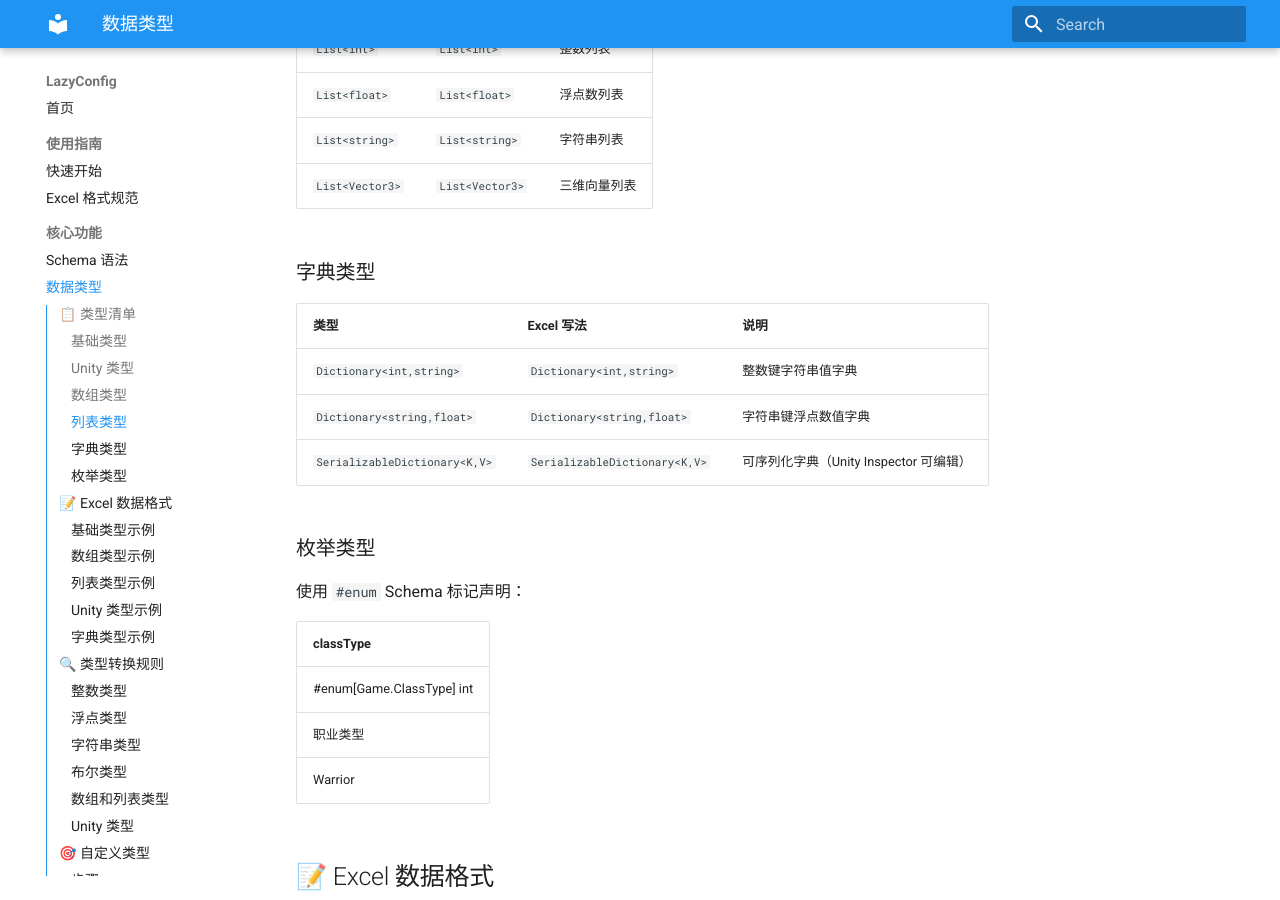
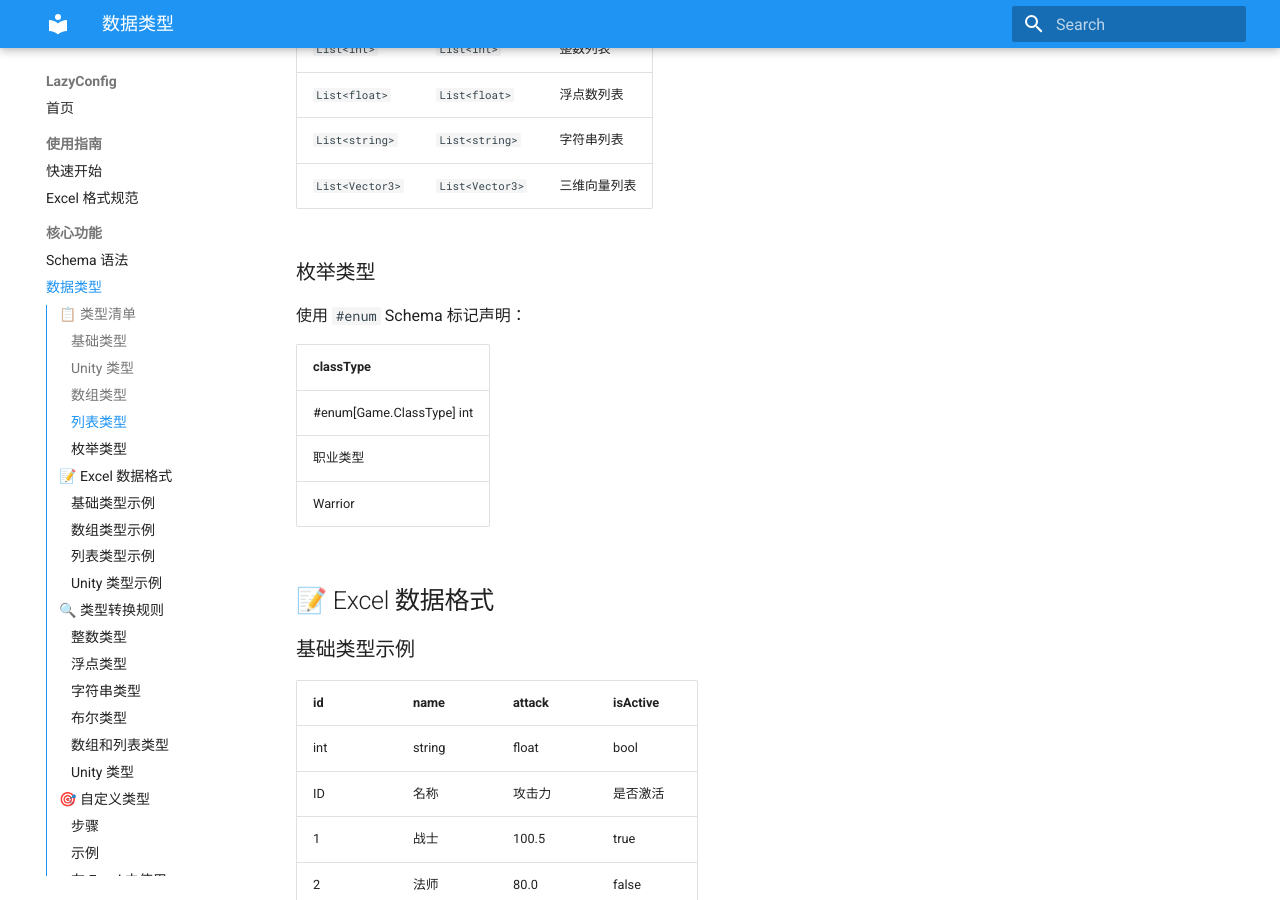
Before and after one commit to CodeWallace/LazyConfig_docs, an MkDocs documentation site: the page built from docs/data-types.md, in a window 1280 px wide and 900 px high, scrolled down 1691 px. Built offline with MkDocs 1.6.1 and Material for MkDocs 9.7.7, drawn with Linux system fonts in a browser that asks for light colours; some of the changed text lies outside the part shown.

Commit message:
Remove Dictionary data type documentation

```diff
--- a/docs/data-types.md
+++ b/docs/data-types.md
@@ -48,14 +48,6 @@ LazyConfig 支持丰富的数据类型，包括基础类型、Unity 类型、集
 | `List<string>` | `List<string>` | 字符串列表 |
 | `List<Vector3>` | `List<Vector3>` | 三维向量列表 |
 
-### 字典类型
-
-| 类型 | Excel 写法 | 说明 |
-|------|------------|------|
-| `Dictionary<int,string>` | `Dictionary<int,string>` | 整数键字符串值字典 |
-| `Dictionary<string,float>` | `Dictionary<string,float>` | 字符串键浮点数值字典 |
-| `SerializableDictionary<K,V>` | `SerializableDictionary<K,V>` | 可序列化字典（Unity Inspector 可编辑） |
-
 ### 枚举类型
 
 使用 `#enum` Schema 标记声明：
@@ -103,15 +95,6 @@ LazyConfig 支持丰富的数据类型，包括基础类型、Unity 类型、集
 | ID | 名称 | 出生位置 | 头发颜色 | 旋转角度 |
 | 1 | 战士 | (10.0, 0.0, 5.0) | (1.0, 0.5, 0.0, 1.0) | (0.0, 0.0, 0.0, 1.0) |
 | 2 | 法师 | (20.0, 0.0, 8.0) | (0.0, 0.5, 1.0, 1.0) | (0.0, 90.0, 0.0, 0.707) |
-
-### 字典类型示例
-
-| id | name | attributes |
-|----|------|------------|
-| int | string | Dictionary\<string,float> |
-| ID | 名称 | 属性字典 |
-| 1 | 战士 | {HP:1000,ATK:100,DEF:50} |
-| 2 | 法师 | {HP:500,ATK:200,DEF:20} |
 
 ## 🔍 类型转换规则
 
@@ -206,7 +189,6 @@ public class SkillEffectParser : CustomTypeParserBase
 3. **空值处理**：空单元格会被解析为该类型的默认值
 4. **精度问题**：浮点数可能存在精度损失，建议使用适当的小数位数
 5. **数组长度**：建议保持数组长度一致，便于代码处理
-6. **字典键类型**：字典的键类型建议使用 `int` 或 `string`
 
 ## 📊 类型选择建议
 
@@ -219,5 +201,4 @@ public class SkillEffectParser : CustomTypeParserBase
 | 颜色 | `Color` | RGBA 四通道 |
 | 多个 ID | `int[]` | 简单数组 |
 | 动态数量 | `List<T>` | 可增删 |
-| 键值对 | `Dictionary<K,V>` | 键值映射 |
 | 自定义结构 | 自定义类型 | 灵活扩展 |
```
Also changed, not shown: docs/excel-format.md (+1 -1 lines).
